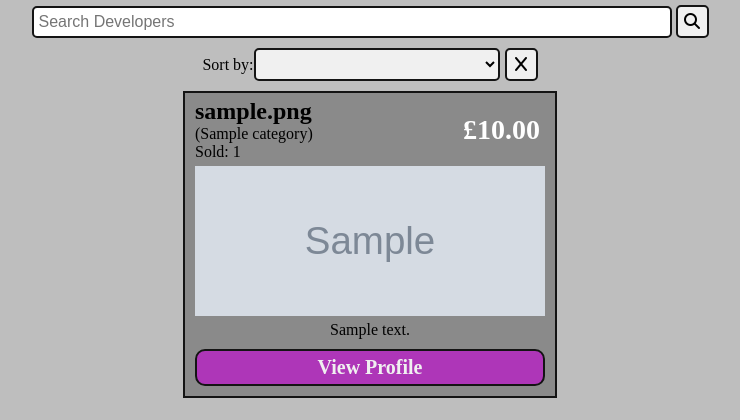
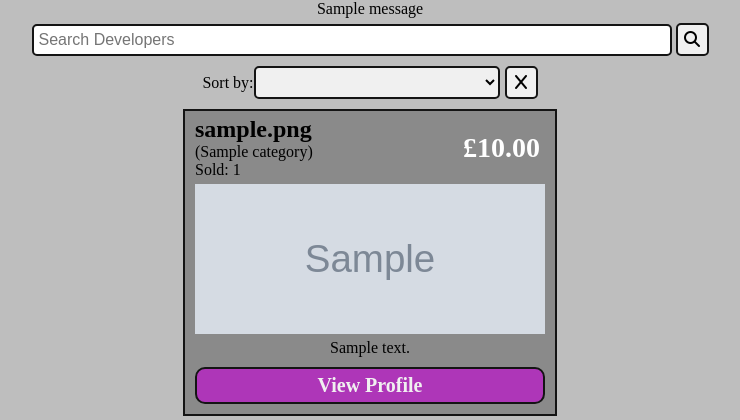
Before and after one commit to adampgiles/CI_PP4_SD, a Django app: page /developers/ in a window 1280 px wide. Shown: the part 72-492 px from the top of the page, without its empty margins (270-1010 px from the left). Run offline with Django 4.2, Linux system fonts and the light colour scheme; tables that the repository leaves empty hold one stand-in row (values such as "Sample post"); grey boxes marked "Sample" are stand-in pictures; one stand-in notice (Sample message) is shown; parts of the project's set-up code (start-up, migrations or seed data) failed here and were passed over; some libraries are stand-ins or nearby versions.

Commit message:
feat: added messages functionality to display text alerts

```diff
--- a/templates/base.html
+++ b/templates/base.html
@@ -80,7 +80,11 @@
     </header>
 
     {% if messages %}
-    <div class="message-container"></div>
+        <ul class="messages">
+            {% for message in messages %}
+            <li {% if message.tags %} class="{{ message.tags }}"{% endif %}>{{ message }}</li>
+            {% endfor %}
+        </ul>
     {% endif %}
 
     {% block page_header %}
```
Also changed, not shown: cart/views.py (+9 -3 lines), templates/includes/messages.html (added, +12 -0 lines).
